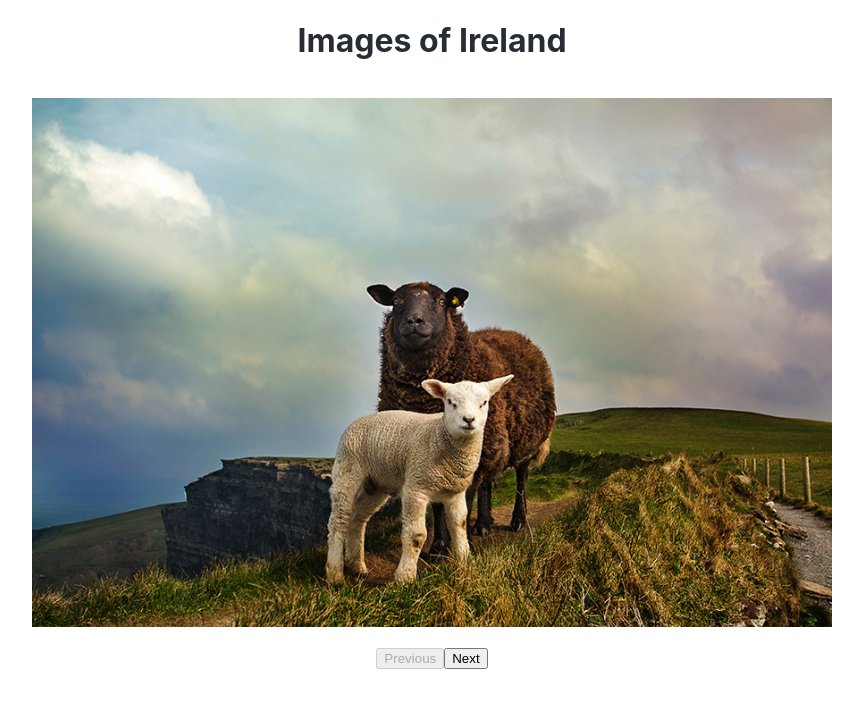
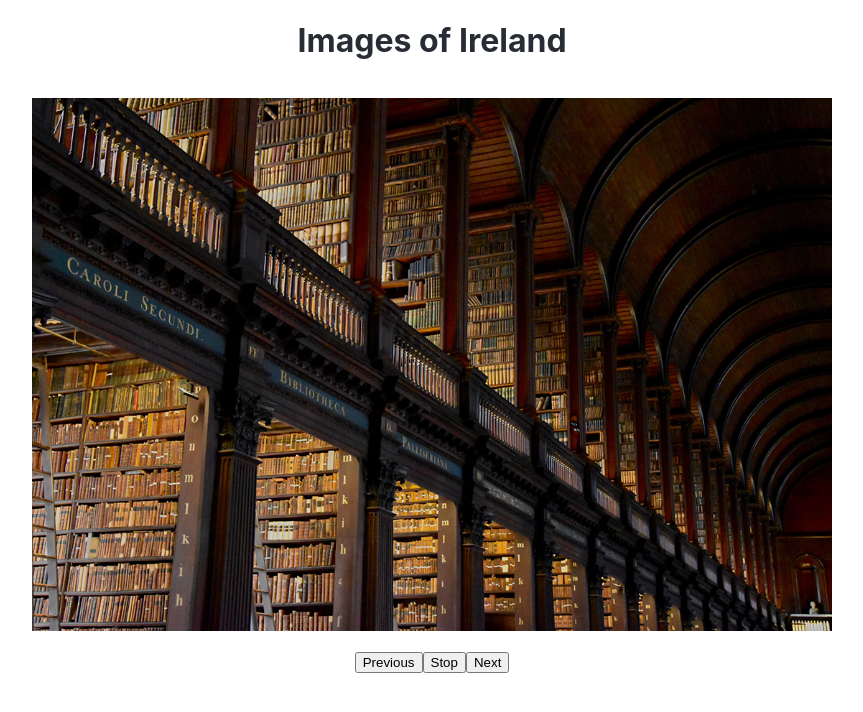
Before and after one commit to jam08/image-slider, a React (Create React App) app: page / in a window 1280 px wide. Shown: the top 712 px of the page, without its empty margins (208-1071 px from the left). Built offline with nearby package versions, Linux system fonts and the light colour scheme.

Commit message:
added stop/play button

```diff
--- /dev/null
+++ b/src/components/PlayButton.js
@@ -0,0 +1,17 @@
+import React from 'react';
+import '../App.css';
+
+function PlayButton(props) {
+  return (
+    <button
+      type="button"
+      onMouseEnter={props.onMouseEnter}
+      onMouseLeave={props.onMouseLeave}
+      onClick={props.onClick}
+    >
+      {props.name}
+    </button>
+  );
+}
+
+export default PlayButton;
--- a/src/components/Slider.js
+++ b/src/components/Slider.js
@@ -1,16 +1,27 @@
 import React from 'react';
 import '../App.css';
-// import sheeps from '../images/sheeps@2x.jpg';
-// import library from '../images/Library@2x.jpg';
-// import templeBar from '../images/TempleBar@2x.jpg';
 import { imageData } from '../data/ImageData';
 import Slide from './Slide';
 import ArrayButton from './ArrowButton';
+import PlayButton from './PlayButton';
 
 class Slider extends React.Component {
   state = {
     currentIndex: 0,
     isRunning: true,
+    paused: false,
+  }
+
+  componentDidMount() {
+    this.handleStartSlides();
+  }
+
+  handleStartSlides = () => {
+    this.slideInterval = setInterval(this.handleSlideChange, 4000);
+  }
+
+  handleStopSlides = () => {
+    clearInterval(this.slideInterval);
   }
 
   handleSlideChange = () => {
@@ -20,7 +31,7 @@
       currentIndex++;
       this.setState({currentIndex});
     } else if(currentIndex === length - 1) {
-      currentIndex--;
+      currentIndex = 0;
       this.setState({currentIndex});
     }
   }
@@ -30,6 +41,7 @@
     const length = imageData.length;
     if(currentIndex >= 0 && currentIndex < length - 1) {
       currentIndex++;
+      console.log('next: ', currentIndex);
       this.setState({currentIndex});
     }
   }
@@ -38,12 +50,46 @@
     let {currentIndex} = this.state;
     if(currentIndex > 0) {
       currentIndex--;
+      console.log('previous: ', currentIndex);
       this.setState({currentIndex});
     }
   }
 
+  handleMouseEnter = () => {
+    const {isRunning, paused} = this.state;
+    if(isRunning && !paused) {
+      this.handleStopSlides();
+      this.setState({isRunning: false});
+    }
+  }
+
+  handleMouseLeave = () => {
+    const {isRunning, paused} = this.state;
+    if(!isRunning && !paused) {
+      this.handleStartSlides();
+      this.setState({isRunning: true});
+    }
+  }
+
+  handlePlayButton = () => {
+    const {paused} = this.state;
+    if(!paused) {
+      this.handleStopSlides();
+      this.setState({
+        isRunning: false,
+        paused: true
+      });
+    } else {
+      this.handleStartSlides();
+      this.setState({
+        isRunning: true,
+        paused: false
+      });
+    }
+  }
+
   render() {
-    const {currentIndex} = this.state;
+    const {currentIndex, paused} = this.state;
     const length = imageData.length;
     return (
       <section>
@@ -52,6 +98,11 @@
           <Slide data={imageData[currentIndex]} />
         </ul>
         <ArrayButton name="Previous" onClick={this.handleToPrevious} disabled={currentIndex === 0}/>
+        <PlayButton
+          onMouseEnter={this.handleMouseEnter}
+          onMouseLeave={this.handleMouseLeave}
+          onClick={this.handlePlayButton}
+          name={paused ? "Play" : "Stop"} />
         <ArrayButton name="Next" onClick={this.handleToNext} disabled={currentIndex === length - 1}/>
       </section>
     );
```
